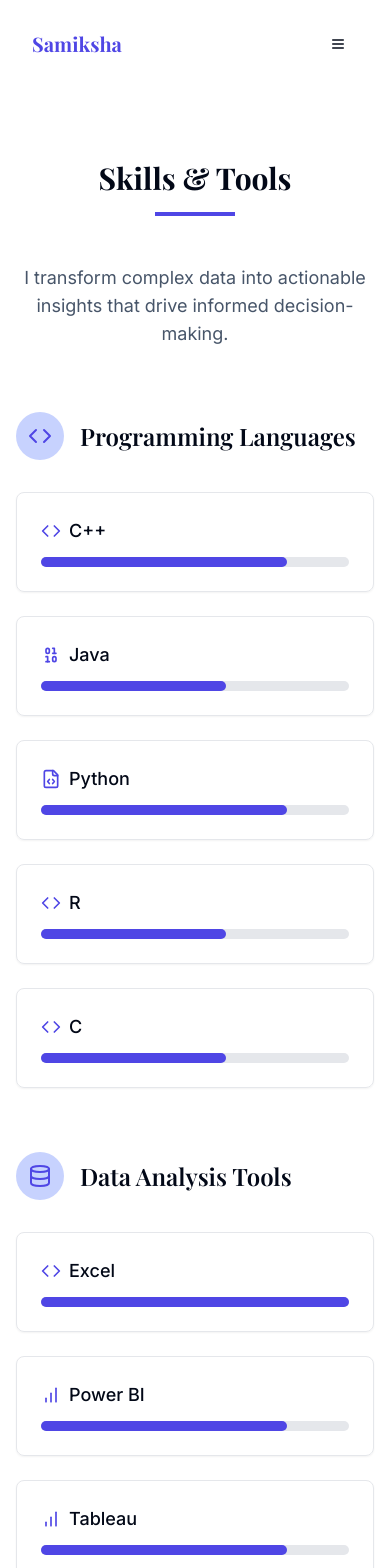
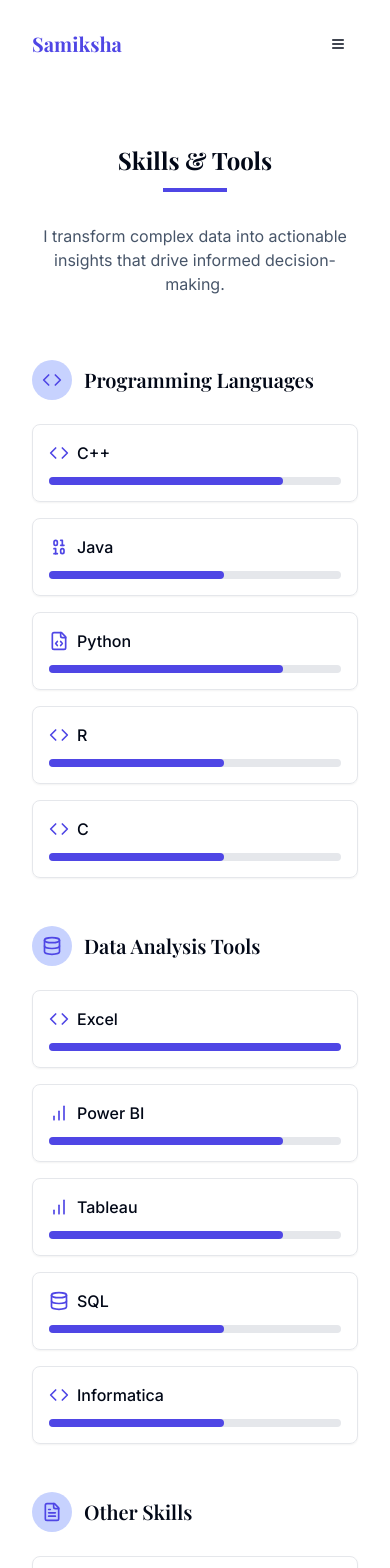
Before and after one commit to mehtaSamiksha/samiksha-portfolio, a React (Vite) app: page /skills in a window 390 px wide. Shown: the top 1568 px of the page. Built offline with nearby package versions, Linux system fonts and the light colour scheme.

Commit message:
Refactor: Improve responsiveness across devices
Make the design responsive to look good on all devices.

```diff
--- a/src/index.css
+++ b/src/index.css
@@ -95,27 +95,27 @@
 
 @layer components {
   .section-container {
-    @apply max-w-7xl mx-auto px-4 sm:px-6 lg:px-8 py-16 md:py-24;
+    @apply max-w-7xl mx-auto px-4 sm:px-6 lg:px-8 py-12 md:py-16 lg:py-24;
   }
 
   .section-title {
-    @apply text-3xl md:text-4xl font-display font-bold mb-12 text-center relative;
+    @apply text-2xl md:text-3xl lg:text-4xl font-display font-bold mb-8 md:mb-12 text-center relative;
     &::after {
       content: '';
-      @apply block w-20 h-1 bg-portfolio-primary mx-auto mt-4;
+      @apply block w-16 md:w-20 h-1 bg-portfolio-primary mx-auto mt-3 md:mt-4;
     }
   }
 
   .btn-primary {
-    @apply bg-portfolio-primary text-white px-6 py-3 rounded-md font-medium transition-all duration-300 hover:bg-opacity-90 hover:shadow-lg inline-flex items-center gap-2;
+    @apply w-full sm:w-auto bg-portfolio-primary text-white px-4 sm:px-6 py-2 sm:py-3 rounded-md font-medium transition-all duration-300 hover:bg-opacity-90 hover:shadow-lg inline-flex items-center justify-center gap-2;
   }
 
   .btn-outline {
-    @apply border-2 border-portfolio-primary text-portfolio-primary px-6 py-3 rounded-md font-medium transition-all duration-300 hover:bg-portfolio-primary hover:text-white inline-flex items-center gap-2;
+    @apply w-full sm:w-auto border-2 border-portfolio-primary text-portfolio-primary px-4 sm:px-6 py-2 sm:py-3 rounded-md font-medium transition-all duration-300 hover:bg-portfolio-primary hover:text-white inline-flex items-center justify-center gap-2;
   }
 
   .nav-link {
-    @apply relative inline-flex items-center px-1 py-3 font-medium text-sm transition-colors duration-200 ease-in-out;
+    @apply relative inline-flex items-center px-1 py-2 md:py-3 font-medium text-sm transition-colors duration-200 ease-in-out;
     &::after {
       content: '';
       @apply absolute left-0 bottom-0 h-[2px] w-0 bg-portfolio-primary transition-all duration-300;
@@ -126,7 +126,7 @@
   }
 
   .skill-card {
-    @apply p-6 rounded-lg border border-gray-200 shadow-sm transition-all duration-300 hover:shadow-md;
+    @apply p-4 md:p-6 rounded-lg border border-gray-200 shadow-sm transition-all duration-300 hover:shadow-md;
   }
 
   .project-card {
@@ -138,7 +138,7 @@
   }
 
   .input-field {
-    @apply w-full rounded-md border border-gray-300 px-4 py-3 text-sm focus:border-portfolio-primary focus:outline-none focus:ring-1 focus:ring-portfolio-primary;
+    @apply w-full rounded-md border border-gray-300 px-3 md:px-4 py-2 md:py-3 text-sm focus:border-portfolio-primary focus:outline-none focus:ring-1 focus:ring-portfolio-primary;
   }
 }
 
--- a/src/pages/Skills.tsx
+++ b/src/pages/Skills.tsx
@@ -59,23 +59,23 @@ const Skills = () => {
       <section className="section-container">
         <h1 className="section-title">Skills & Tools</h1>
 
-        <div className="max-w-3xl mx-auto mb-16">
-          <p className="text-center text-lg text-slate-600">
+        <div className="max-w-3xl mx-auto mb-16 px-4">
+          <p className="text-center text-base md:text-lg text-slate-600">
             I transform complex data into actionable insights that drive informed decision-making.
           </p>
         </div>
 
-        <div className="space-y-16">
+        <div className="space-y-12 md:space-y-16">
           {skillCategories.map((category, index) => (
             <div key={category.id} className="skill-category">
-              <div className="flex items-center mb-8">
-                <div className="bg-portfolio-accent p-3 rounded-full mr-4">
-                  <category.icon className="h-6 w-6 text-portfolio-primary" />
+              <div className="flex items-center mb-6 md:mb-8 px-4">
+                <div className="bg-portfolio-accent p-2.5 md:p-3 rounded-full mr-3 md:mr-4">
+                  <category.icon className="h-5 w-5 md:h-6 md:w-6 text-portfolio-primary" />
                 </div>
-                <h2 className="text-2xl font-display font-semibold">{category.title}</h2>
+                <h2 className="text-xl md:text-2xl font-display font-semibold">{category.title}</h2>
               </div>
 
-              <div className="grid grid-cols-1 md:grid-cols-2 lg:grid-cols-3 gap-6">
+              <div className="grid grid-cols-1 sm:grid-cols-2 lg:grid-cols-3 gap-4 md:gap-6 px-4">
                 {category.skills.map((skill, skillIndex) => (
                   <motion.div
                     key={skill.name}
@@ -87,12 +87,12 @@ const Skills = () => {
                   >
                     <div className="flex items-center mb-3">
                       {getSkillIcon(skill.name)}
-                      <h3 className="font-medium text-lg">{skill.name}</h3>
+                      <h3 className="font-medium text-base md:text-lg">{skill.name}</h3>
                     </div>
                     {skill.level && (
-                      <div className="w-full bg-gray-200 rounded-full h-2.5">
+                      <div className="w-full bg-gray-200 rounded-full h-2 md:h-2.5">
                         <div
-                          className="bg-portfolio-primary h-2.5 rounded-full"
+                          className="bg-portfolio-primary h-2 md:h-2.5 rounded-full"
                           style={{ width: `${(skill.level / 5) * 100}%` }}
                         ></div>
                       </div>
@@ -105,10 +105,10 @@ const Skills = () => {
         </div>
 
         {/* Additional Skills Section */}
-        <div className="mt-16 bg-slate-50 p-8 rounded-lg">
-          <h2 className="text-2xl font-display font-semibold mb-6">Additional Technical Skills</h2>
+        <div className="mt-12 md:mt-16 bg-slate-50 p-6 md:p-8 rounded-lg mx-4">
+          <h2 className="text-xl md:text-2xl font-display font-semibold mb-6">Additional Technical Skills</h2>
 
-          <div className="grid grid-cols-1 md:grid-cols-2 gap-4">
+          <div className="grid grid-cols-1 md:grid-cols-2 gap-4 md:gap-6">
             <div>
               <h3 className="font-medium text-lg mb-3 flex items-center">
                 <Award className="w-5 h-5 mr-2 text-portfolio-primary" />
```
